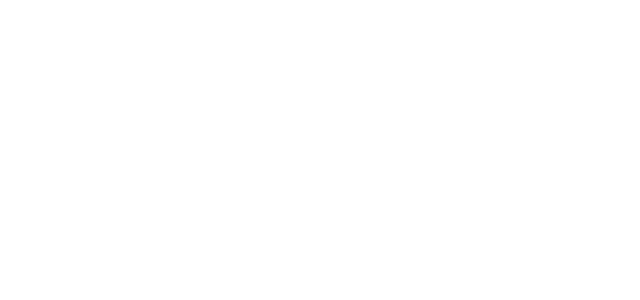
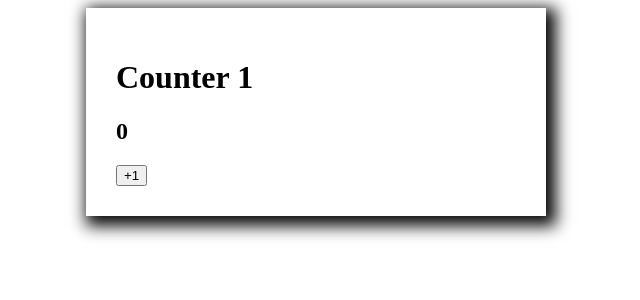
Before and after one commit to dzarezenko/beetroot2-vuex, a Vue app: page / in a window 1280 px wide. Shown: the top 300 px of the page, without its empty margins (324-964 px from the left). Built offline with nearby package versions, Linux system fonts and the light colour scheme.

Commit message:
Preparations

```diff
--- a/src/App.vue
+++ b/src/App.vue
@@ -1,3 +1,16 @@
 <template>
+  <Container title="Counter 1">
+    <h2>0</h2>
+    <button>+1</button>
+  </Container>
+</template>
 
-</template>
+<script>
+import Container from "./components/Container";
+
+export default {
+  components: {
+    Container,
+  },
+}
+</script>
--- /dev/null
+++ b/src/components/Container.vue
@@ -0,0 +1,25 @@
+<template>
+  <div>
+    <h1>{{ title }}</h1>
+    <slot></slot>
+  </div>
+</template>
+
+<script>
+export default {
+  props: {
+    title: String,
+  },
+}
+</script>
+
+<style scoped>
+div {
+  display: block;
+  width: 400px;
+  margin: 0 auto;
+  -webkit-box-shadow: 5px 5px 15px 5px rgba(0,0,0,0.97);
+  box-shadow: 5px 5px 15px 5px rgba(0,0,0,0.97);
+  padding: 30px;
+}
+</style>
```
